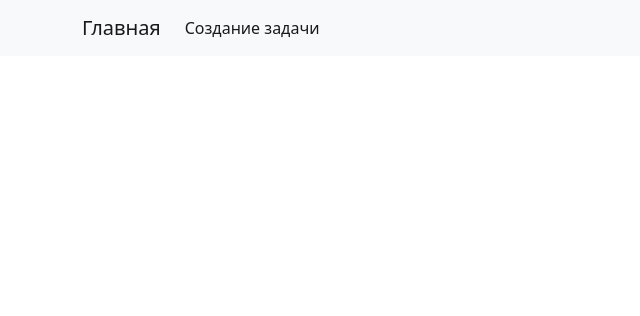
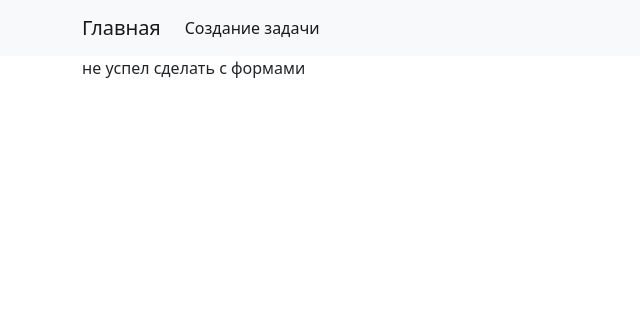
Before and after one commit to MirlanT/MirlanT, a Django app: page / in a window 1280 px wide. Shown: the top 316 px of the page, without its empty margins (0-640 px from the left). Run offline with Django 4.2, Linux system fonts and the light colour scheme.

Commit message:
Finish commit

```diff
--- a/git_practice/webapp/templates/main.html
+++ b/git_practice/webapp/templates/main.html
@@ -7,7 +7,7 @@
 </head>
 <body>
     {% block content %}
-
+        не успел сделать с формами
     {%  endblock %}
 </body>
 </html>
```
